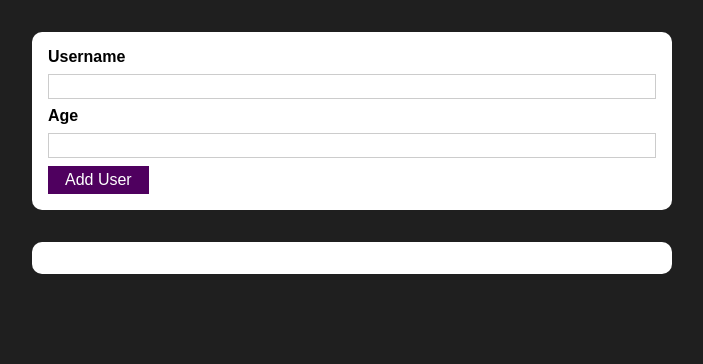
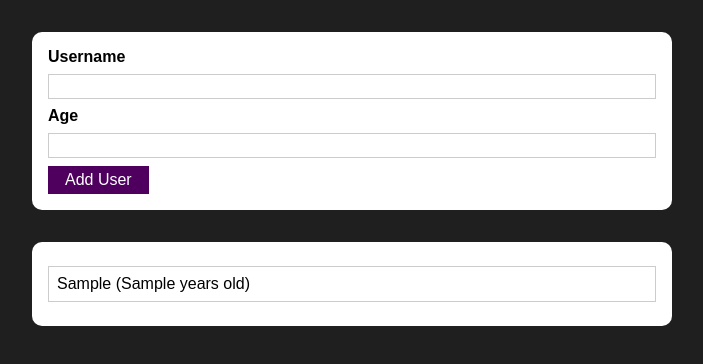
Before and after one commit to ilkyazar/react-complete-guide-practice-project, a React (Create React App) app: page / in a window 1280 px wide. Both pictures are taken after typing "Sample", "Sample" into the empty fields and a click on the button "Add User". Shown: the top 364 px of the page, without its empty margins (288-991 px from the left). Built offline with nearby package versions, Linux system fonts and the light colour scheme.

Commit message:
set users list

```diff
--- a/src/App.js
+++ b/src/App.js
@@ -1,12 +1,28 @@
-import React from 'react';
+import React, { useState } from 'react';
 import AddUser from './components/Users/AddUser';
 import UsersList from './components/Users/UsersList';
 
 function App() {
+  const [usersList, setUsersList] = useState([]);
+
+  const handleAddUser = (newUsername, newAge) => {
+    console.log('Adding', newUsername, newAge);
+    setUsersList((prevList) => {
+      return [
+        ...prevList,
+        {
+          name: newUsername,
+          age: newAge,
+          id: Math.random().toString(),
+        },
+      ];
+    });
+  };
+
   return (
     <div>
-      <AddUser />
-      <UsersList users={[]} />
+      <AddUser onAddUser={handleAddUser} />
+      <UsersList users={usersList} />
     </div>
   );
 }
--- a/src/components/Users/AddUser.js
+++ b/src/components/Users/AddUser.js
@@ -3,7 +3,7 @@ import Button from '../UI/Button';
 import classes from './AddUser.module.css';
 import { useState } from 'react';
 
-const AddUser = () => {
+const AddUser = (props) => {
   const [enteredUsername, setEnteredUsername] = useState('');
   const [enteredAge, setEnteredAge] = useState('');
 
@@ -19,6 +19,9 @@ const AddUser = () => {
       return;
     }
     console.log(enteredUsername, enteredAge);
+
+    props.onAddUser(enteredUsername, enteredAge);
+
     setEnteredUsername('');
     setEnteredAge('');
   };
--- a/src/components/Users/UsersList.js
+++ b/src/components/Users/UsersList.js
@@ -6,7 +6,7 @@ const UsersList = (props) => {
     <Card cssClass={classes.users}>
       <ul>
         {props.users.map((user) => (
-          <li>
+          <li key={user.id}>
             {user.name} ({user.age} years old)
           </li>
         ))}
```
